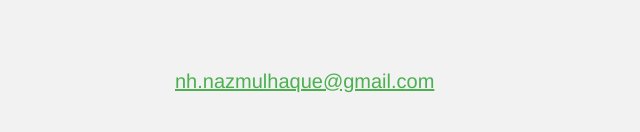
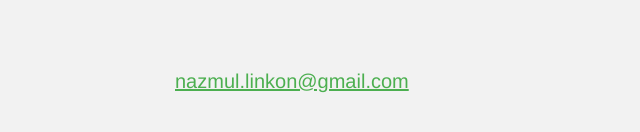
Before and after one commit to nazmulhaque101/nazmulhaque101.github.io, a plain HTML site: page contact.html in a window 1280 px wide. Shown: the part 474-606 px from the top of the page, 133-773 px from the left. Drawn offline with Linux system fonts and the light colour scheme.

Commit message:
contact modified

```diff
--- a/contact.html
+++ b/contact.html
@@ -35,7 +35,7 @@
 
 	<p id="eheading2">EMAIL</p>
 
-	<a href="mailto:nazmul.linkon@gmail.com?Subject=From Portfolio" target="_top" style="font-size: 20px; font-family: helvetica; margin-left: 300px; color: #4CAF50 ;">nh.nazmulhaque@gmail.com</a>
+	<a href="mailto:nazmul.linkon@gmail.com?Subject=From Portfolio" target="_top" style="font-size: 20px; font-family: helvetica; margin-left: 300px; color: #4CAF50 ;">nazmul.linkon@gmail.com</a>
 
 	<pre >
 
```
